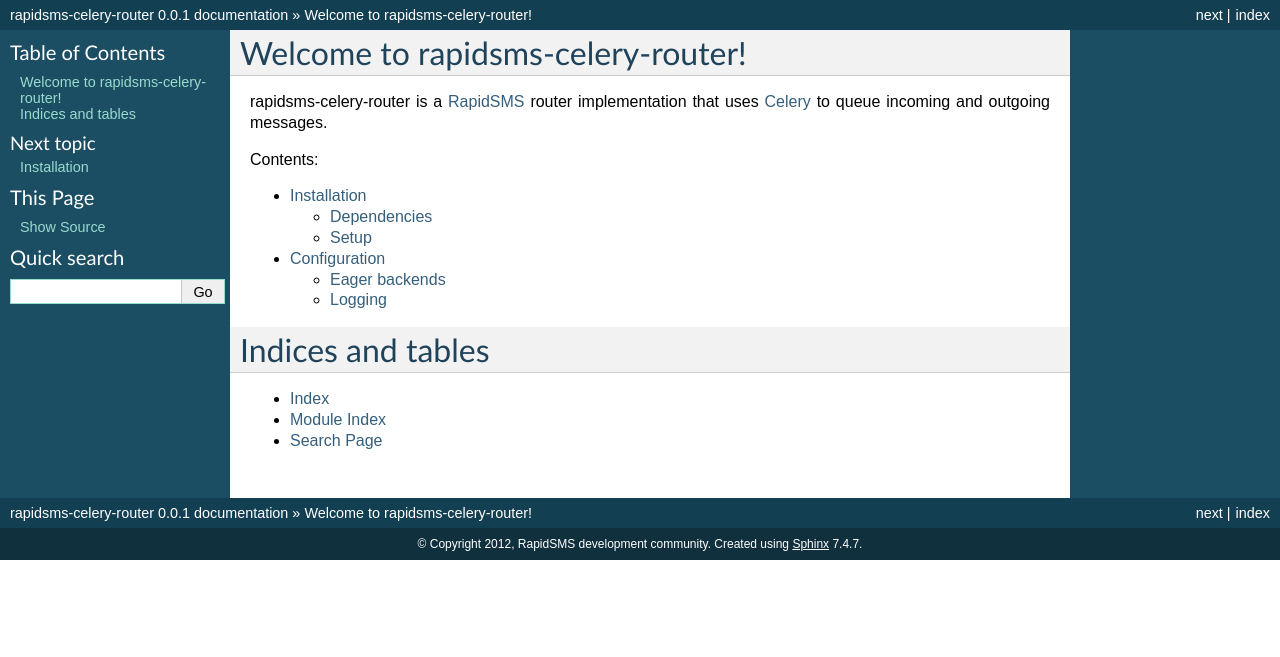
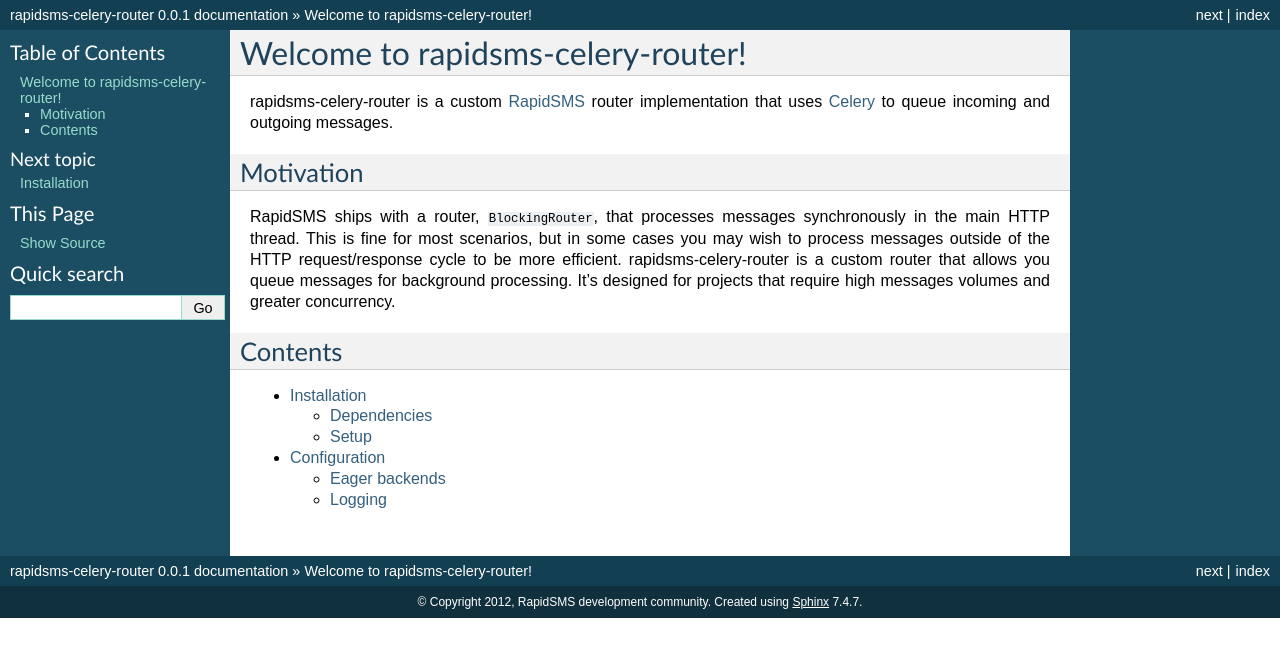
Before and after one commit to rapidsms/rapidsms-celery-router, a Sphinx documentation site: the page built from docs/index.rst, in a window 1280 px wide. Shown: the top 657 px of the page. Built offline with Sphinx 7.4.7, drawn with Linux system fonts in a browser that asks for light colours.

Commit message:
add motivation

```diff
--- a/docs/index.rst
+++ b/docs/index.rst
@@ -6,24 +6,26 @@
 Welcome to rapidsms-celery-router!
 ==================================
 
-rapidsms-celery-router is a RapidSMS_ router implementation that uses Celery_
-to queue incoming and outgoing messages.
+rapidsms-celery-router is a custom RapidSMS_ router implementation that uses Celery_ to queue incoming and outgoing messages.
 
 .. _RapidSMS: http://www.rapidsms.org/
 .. _Celery: http://www.celeryproject.org/
 
+Motivation
+----------
 
-Contents:
+RapidSMS ships with a router, ``BlockingRouter``, that processes messages
+synchronously in the main HTTP thread. This is fine for most scenarios, but in
+some cases you may wish to process messages outside of the HTTP
+request/response cycle to be more efficient. rapidsms-celery-router is a custom
+router that allows you queue messages for background processing. It's designed
+for projects that require high messages volumes and greater concurrency.
+
+Contents
+--------
 
 .. toctree::
    :maxdepth: 2
 
    installation
    configuration
-
-Indices and tables
-==================
-
-* :ref:`genindex`
-* :ref:`modindex`
-* :ref:`search`
```
